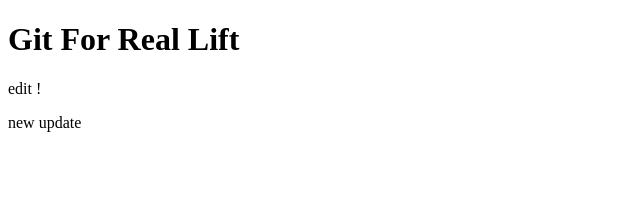
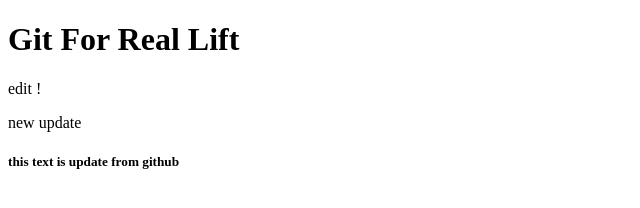
Before and after one commit to Ikhalas/git-for-real-lift, a plain HTML site: page index.html in a window 1280 px wide. Shown: the whole page, without its empty margins (0-640 px from the left). Drawn offline with Linux system fonts and the light colour scheme.

Commit message:
Update index.html

```diff
--- a/index.html
+++ b/index.html
@@ -3,4 +3,5 @@
     <h1>Git For Real Lift</h1>
     <p>edit !</p>
     <p>new update</p>
+    <h5>this text is update from github</h5>
 </body>
```
